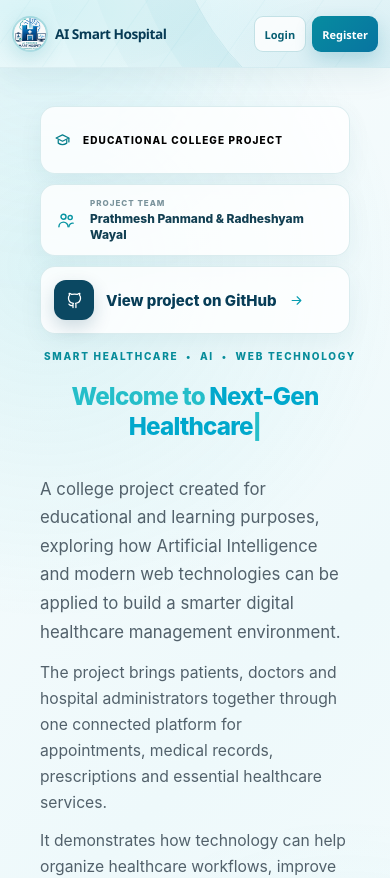
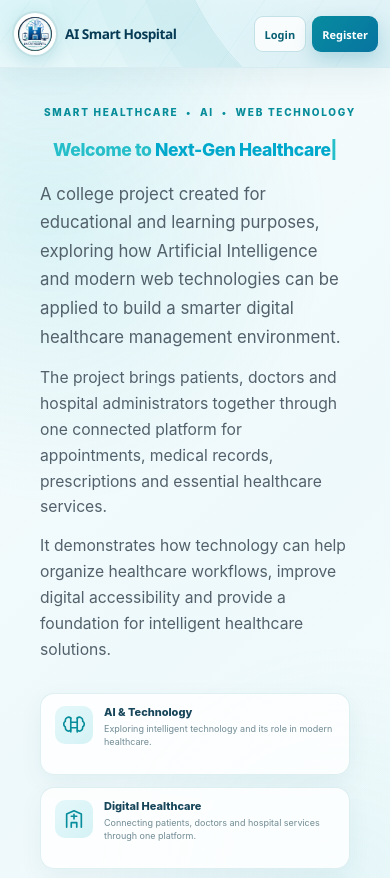
Before and after one commit to AI-Hospital-Team/Ai-Powered-Smart-Hospital-Management-System, a React app in the folder frontend/: page / in a window 390 px wide. Shown: the top 878 px of the page. Built offline with nearby package versions, Linux system fonts and the light colour scheme; no server answers; the HTML template or start-up script is replaced by a standard one.

Commit message:
Homepage responsive in work

```diff
--- a/frontend/src/pages/Home/Home.responsive.css
+++ b/frontend/src/pages/Home/Home.responsive.css
@@ -1143,3 +1143,269 @@
     font-size: 25px !important;
   }
 }
+
+
+/* =========================================================
+   PROFESSIONAL LOGO SIZING — MOBILE
+   Header + Login + Register
+   Desktop remains unchanged.
+========================================================= */
+
+@media screen and (max-width: 768px) {
+
+  /* ---------- WEBSITE HEADER LOGO ---------- */
+
+  .brand-logo {
+    width: 46px !important;
+    height: 46px !important;
+    min-width: 46px !important;
+    min-height: 46px !important;
+
+    padding: 3px !important;
+    box-sizing: border-box !important;
+
+    border-radius: 50% !important;
+    background: #ffffff !important;
+    overflow: hidden !important;
+  }
+
+  .brand-logo img {
+    width: 100% !important;
+    height: 100% !important;
+
+    object-fit: contain !important;
+    object-position: center !important;
+
+    padding: 1px !important;
+    box-sizing: border-box !important;
+
+    border-radius: 50% !important;
+  }
+
+  /* ---------- LOGIN LOGO ---------- */
+
+  .hospital-login-logo {
+    width: 82px !important;
+    height: 82px !important;
+    min-width: 82px !important;
+    min-height: 82px !important;
+
+    margin: 5px auto 16px !important;
+    padding: 5px !important;
+
+    display: flex !important;
+    align-items: center !important;
+    justify-content: center !important;
+
+    border-radius: 50% !important;
+    background: #ffffff !important;
+    border: 1px solid #dcebef !important;
+
+    box-shadow: 0 5px 18px rgba(5, 100, 120, 0.12) !important;
+    box-sizing: border-box !important;
+    overflow: hidden !important;
+  }
+
+  .hospital-login-logo .login-hospital-logo {
+    width: 100% !important;
+    height: 100% !important;
+
+    max-width: 100% !important;
+    max-height: 100% !important;
+
+    object-fit: contain !important;
+    object-position: center !important;
+
+    padding: 2px !important;
+    box-sizing: border-box !important;
+
+    border-radius: 50% !important;
+  }
+
+  /* ---------- REGISTER LOGO ---------- */
+
+  .register-modal .register-logo {
+    width: 72px !important;
+    height: 72px !important;
+
+    min-width: 72px !important;
+    min-height: 72px !important;
+
+    max-width: 72px !important;
+    max-height: 72px !important;
+
+    margin: 0 auto 12px !important;
+    padding: 4px !important;
+
+    display: flex !important;
+    align-items: center !important;
+    justify-content: center !important;
+
+    border-radius: 50% !important;
+    background: #ffffff !important;
+    border: 1px solid #dcebef !important;
+
+    box-shadow: 0 5px 18px rgba(5, 100, 120, 0.12) !important;
+
+    box-sizing: border-box !important;
+    overflow: hidden !important;
+  }
+
+  .register-modal .register-logo img {
+    width: 100% !important;
+    height: 100% !important;
+
+    max-width: 100% !important;
+    max-height: 100% !important;
+
+    object-fit: contain !important;
+    object-position: center !important;
+
+    padding: 2px !important;
+    box-sizing: border-box !important;
+
+    border-radius: 50% !important;
+  }
+}
+
+/* Smaller phones */
+@media screen and (max-width: 375px) {
+
+  .brand-logo {
+    width: 42px !important;
+    height: 42px !important;
+    min-width: 42px !important;
+    min-height: 42px !important;
+  }
+
+  .hospital-login-logo {
+    width: 76px !important;
+    height: 76px !important;
+  }
+
+  .register-modal .register-logo {
+    width: 68px !important;
+    height: 68px !important;
+    min-width: 68px !important;
+    min-height: 68px !important;
+  }
+}
+
+
+/* =========================================================
+   EXTRA COMPACT PROJECT CARDS — MOBILE ONLY
+========================================================= */
+
+@media (max-width: 768px) {
+
+  .project-intro-top {
+    display: grid !important;
+    grid-template-columns: 1fr !important;
+    gap: 6px !important;
+    margin-bottom: 18px !important;
+  }
+
+  .project-intro-top > * {
+    width: 100% !important;
+    min-height: 34px !important;
+    height: auto !important;
+    padding: 7px 10px !important;
+    margin: 0 !important;
+
+    border-radius: 10px !important;
+    box-sizing: border-box !important;
+    gap: 8px !important;
+  }
+
+  /* Smaller text */
+  .project-intro-top > * p,
+  .project-intro-top > * span,
+  .project-intro-top > * strong,
+  .project-intro-top > * h3,
+  .project-intro-top > * h4 {
+    font-size: 9px !important;
+    line-height: 1.25 !important;
+    margin: 0 !important;
+  }
+
+  /* Smaller icons */
+  .project-intro-top svg {
+    width: 14px !important;
+    height: 14px !important;
+    flex-shrink: 0 !important;
+  }
+
+  /* Team card */
+  .project-intro-top .project-team {
+    min-height: 38px !important;
+    padding: 7px 10px !important;
+  }
+
+  /* GitHub card */
+  .project-intro-top .hero-github-link {
+    min-height: 38px !important;
+    padding: 6px 10px !important;
+    font-size: 10px !important;
+  }
+
+  .project-intro-top .github-mark {
+    width: 24px !important;
+    height: 24px !important;
+  }
+}
+
+/* Hide project information cards on mobile only */
+@media (max-width: 768px) {
+  .project-intro-top {
+    display: none !important;
+  }
+}
+
+
+/* =========================================================
+   MOBILE — WELCOME HEADING SIZE & SPACING
+   Desktop unchanged
+========================================================= */
+
+@media (max-width: 768px) {
+
+  .project-intro-heading {
+    width: 100% !important;
+    margin: 0 auto 18px !important;
+    padding: 0 4px !important;
+
+    display: flex !important;
+    flex-direction: column !important;
+    align-items: center !important;
+    text-align: center !important;
+  }
+
+  .fold-title-typing {
+    width: 100% !important;
+    max-width: 100% !important;
+
+    font-size: clamp(16px, 4.5vw, 19px) !important;
+    line-height: 1.3 !important;
+    letter-spacing: -0.4px !important;
+
+    text-align: center !important;
+    white-space: nowrap !important;
+
+    margin: 8px auto 0 !important;
+  }
+
+  .project-intro-main {
+    gap: 0 !important;
+  }
+
+  .project-intro-paragraphs {
+    margin-top: 0 !important;
+    padding-top: 0 !important;
+  }
+}
+
+@media (max-width: 375px) {
+  .fold-title-typing {
+    font-size: 16px !important;
+  }
+}
```
